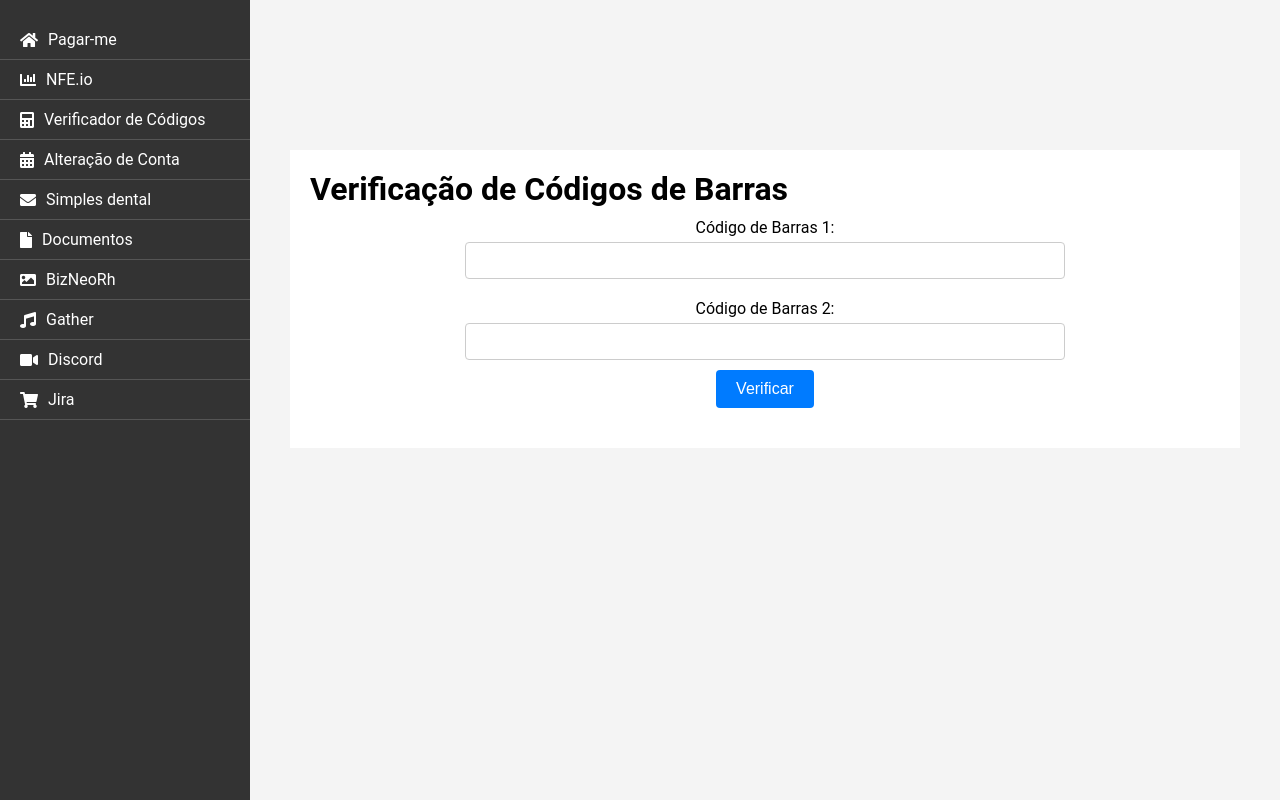
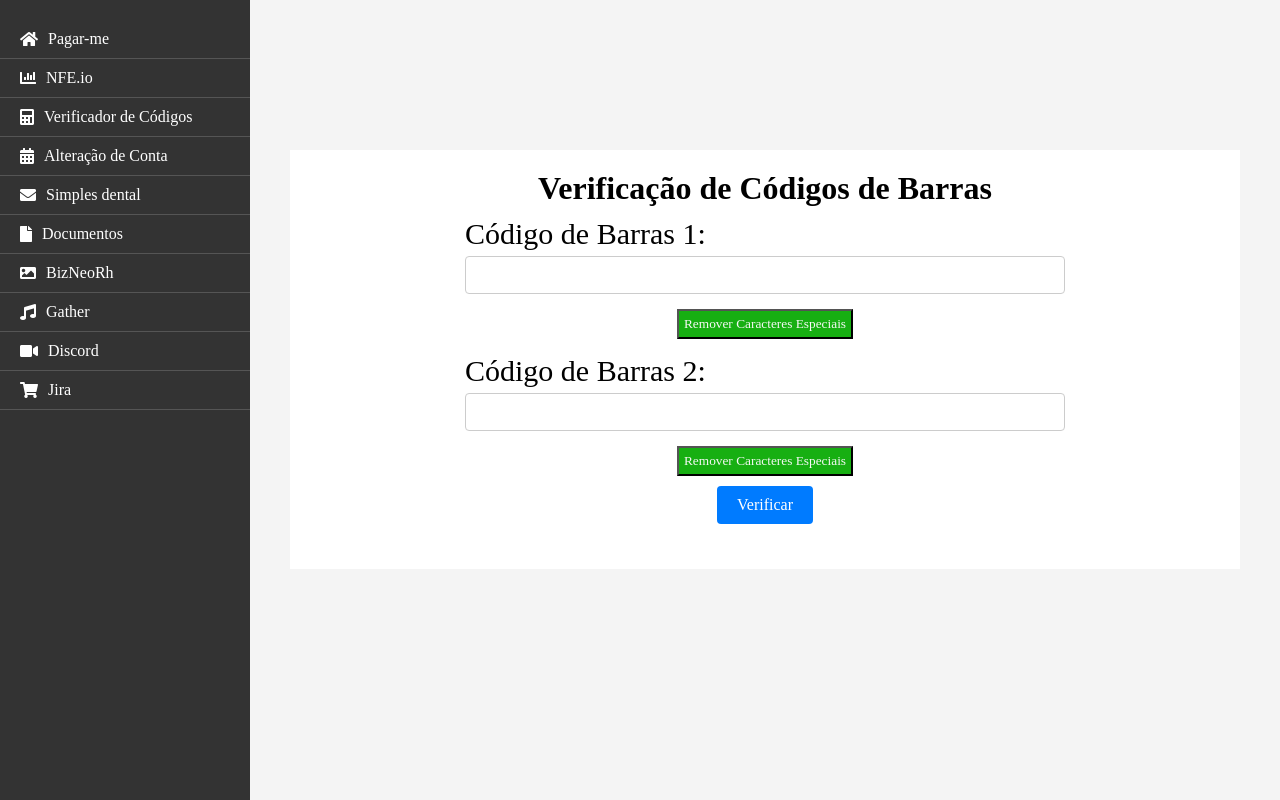
Before and after one commit to EuSouWill/simplesFerramentas, a plain HTML site: page index.html in a window 1280 px wide. Drawn offline with Linux system fonts and the light colour scheme.

Commit message:
adicionando cleanButton

```diff
--- a/index.html
+++ b/index.html
@@ -29,8 +29,12 @@
             <div class="barcode-checker">
                 <label for="barcode1">Código de Barras 1:</label>
                 <input type="text" id="barcode1">
+                <button id="cleanButton1">Remover Caracteres Especiais</button>
+                <br>
                 <label for="barcode2">Código de Barras 2:</label>
                 <input type="text" id="barcode2">
+                <button id="cleanButton2">Remover Caracteres Especiais</button>
+                <br>
                 <button id="checkButton">Verificar</button>
                 <p id="result"></p>
             </div>
--- a/script.js
+++ b/script.js
@@ -10,3 +10,17 @@ document.getElementById("checkButton").addEventListener("click", function() {
         result.style.color = "red";
     }
 });
+
+function cleanBarcode(barcodeId) {
+    var barcode = document.getElementById(barcodeId).value;
+    var cleanedBarcode = barcode.replace(/[^a-zA-Z0-9]/g, '');
+    document.getElementById(barcodeId).value = cleanedBarcode;
+}
+
+document.getElementById("cleanButton1").addEventListener("click", function() {
+    cleanBarcode("barcode1");
+});
+
+document.getElementById("cleanButton2").addEventListener("click", function() {
+    cleanBarcode("barcode2");
+});
--- a/style.css
+++ b/style.css
@@ -3,11 +3,11 @@
     margin: 0;
     padding: 0;
     box-sizing: border-box;
+    font-family: 'Times New Roman', Times, serif;
 }
 
 /* Estilos gerais */
 body {
-    font-family: 'Roboto', sans-serif;
     background-color: #f4f4f4;
 }
 
@@ -96,3 +96,18 @@ main {
     margin-top: 20px;
     font-size: 18px;
 }
+
+button{
+    margin: 5px;
+    padding: 5px;
+    background-color: #17af12;
+    color: #f6f8f5;
+}
+
+label{
+    text-align: left;
+    font-size: 30px;
+}
+h1{
+    text-align: center;
+}
```
